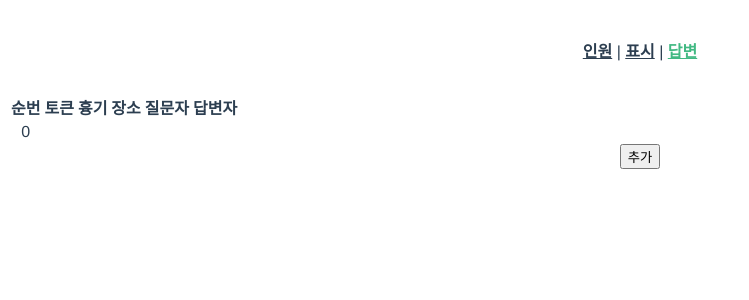
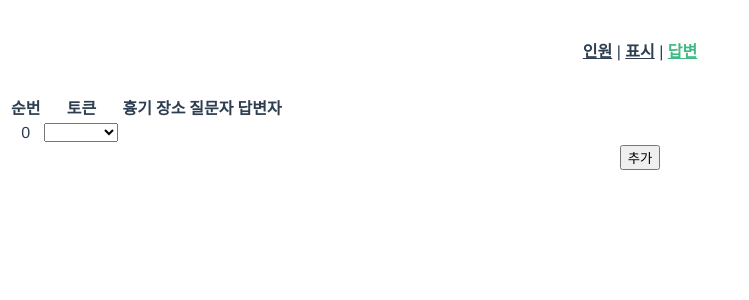
Before and after one commit to zhuny/pp-clue-board, a Vue app: page /answer in a window 1280 px wide. Both pictures are taken after a click on the button "추가". Shown: the top 300 px of the page, without its empty margins (0-749 px from the left). Built offline with nearby package versions, Linux system fonts and the light colour scheme.

Commit message:
token select

```diff
--- a/src/views/Answer.vue
+++ b/src/views/Answer.vue
@@ -17,6 +17,16 @@
           v-bind:key="index"
         >
           <td>{{ index }}</td>
+          <td>
+            <select v-model="answer.token">
+              <option
+                v-for="token in rule.token_list"
+                v-bind:key="token.name"
+                v-bind:value="token.name"
+                >{{ token.name }}</option
+              >
+            </select>
+          </td>
         </tr>
       </tbody>
     </table>
```
